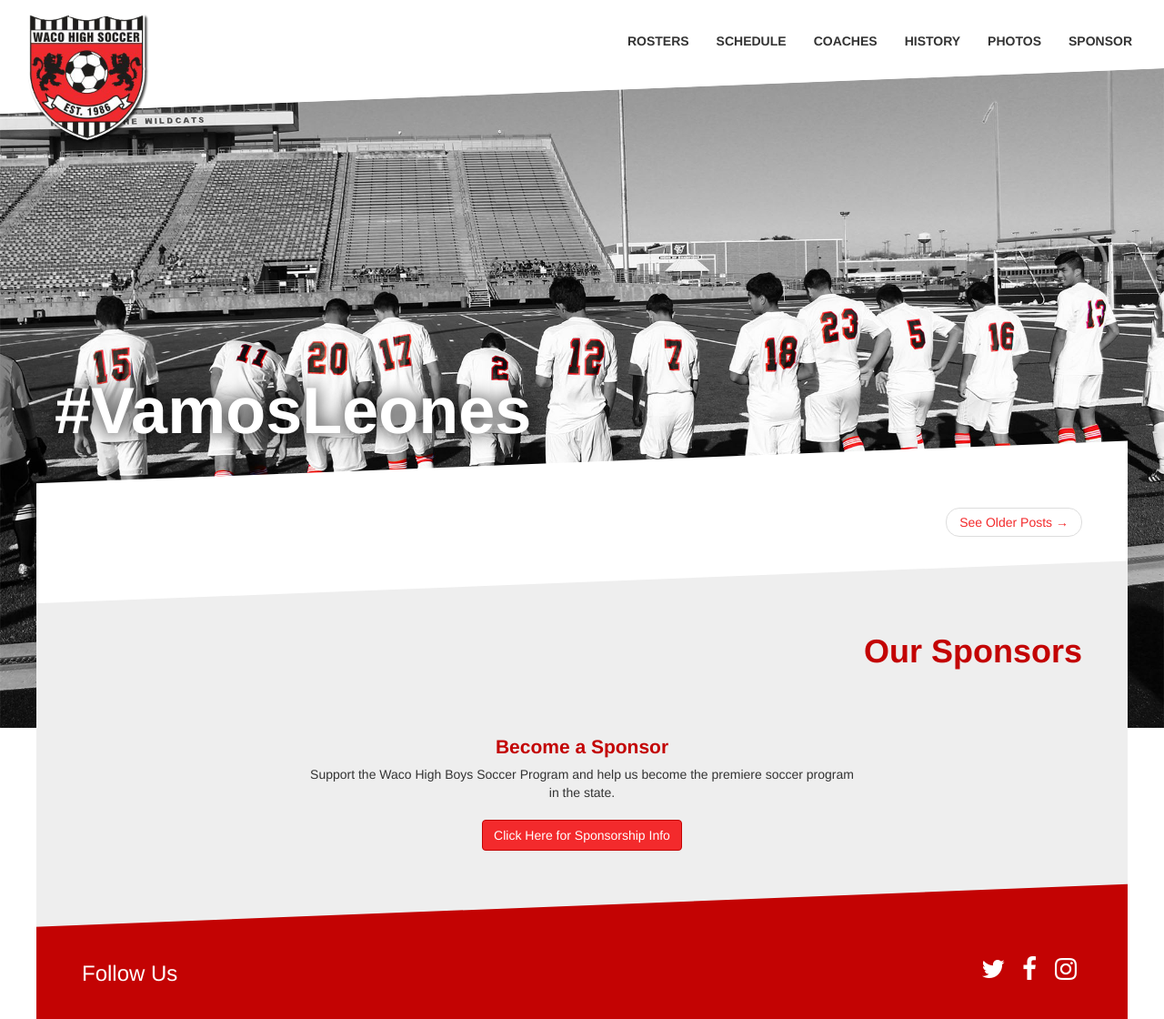
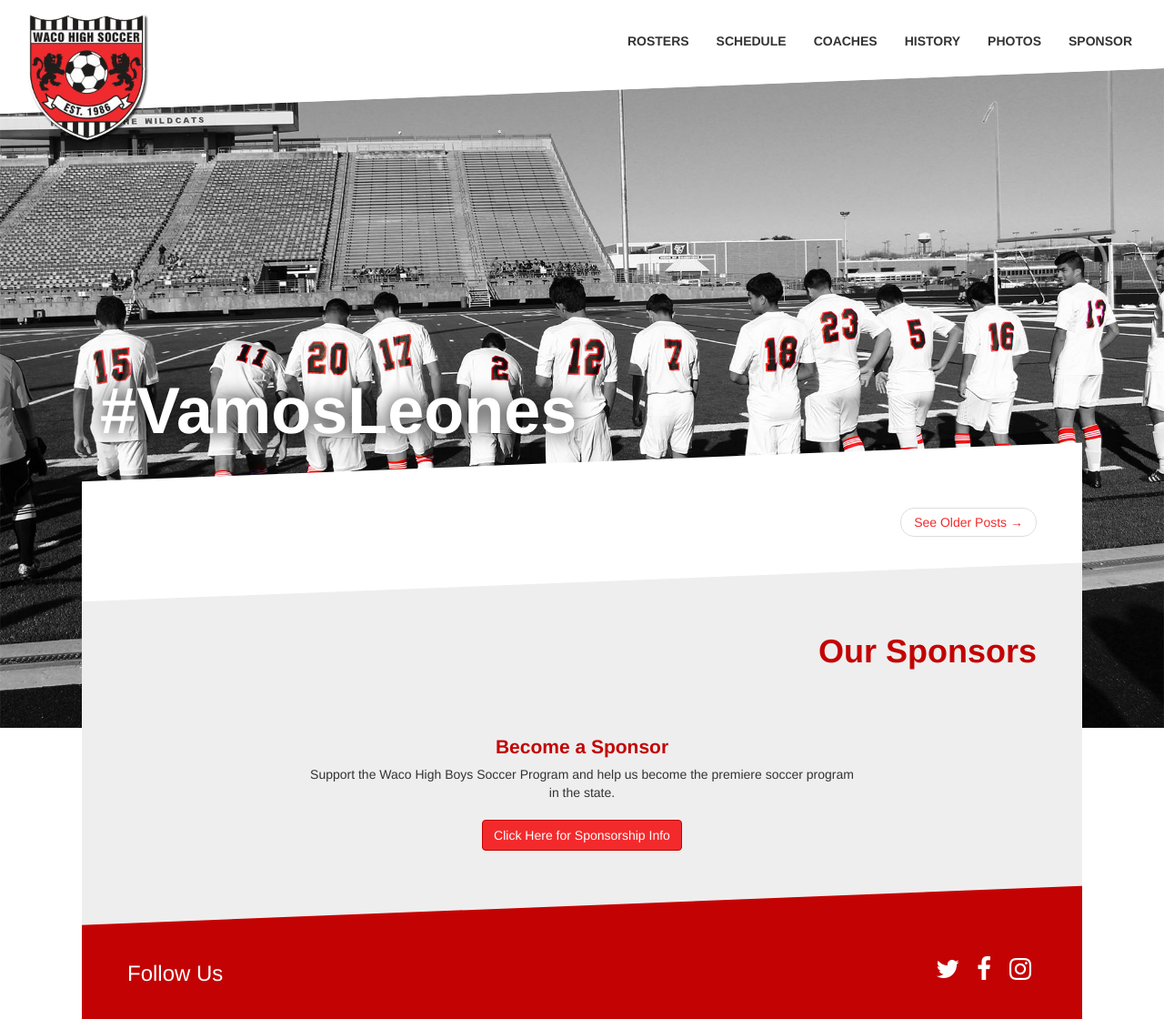
Before and after one commit to acewert/whsboyssoccer, a Django app: page / in a window 1280 px wide. Shown: the whole page at 91% size. Run offline with Django 3.2, Linux system fonts and the light colour scheme; data that the repository does not hold is empty; some libraries are stand-ins or nearby versions.

Commit message:
Adjustments

```diff
--- a/app/static/styles/base.css
+++ b/app/static/styles/base.css
@@ -124,16 +124,15 @@ body {
 
 #page-title {
     color: #ffffff;
-    font-size: 48px;
+    font-size: 42px;
     font-weight: 600;
     line-height: 48px;
     margin: 0 auto;
-    max-width: 1200px;
+    max-width: 1100px;
     padding-bottom: 40px;
     padding-left: 10px;
     padding-right: 10px;
     text-shadow: 0 0 20px #000000;
-    width: calc(100% - 20px);
 }
 
     @media(min-width: 768px) {
@@ -143,6 +142,7 @@ body {
             padding-bottom: 30px;
             padding-left: 20px;
             padding-right: 20px;
+            width: calc(100% - 50px);
         }
     }
 
@@ -165,12 +165,11 @@ a:hover {
     margin-left: auto;
     margin-right: auto;
     margin-top: -25px;
-    max-width: 1200px;
+    max-width: 1100px;
     padding-bottom: 50px;
     padding-left: 15px;
     padding-right: 15px;
     padding-top: 50px;
-    width: calc(100% - 20px);
 }
 
 .section-title {
@@ -224,6 +223,7 @@ a:hover {
             padding-left: 50px;
             padding-right: 50px;
             padding-top: 75px;
+            width: calc(100% - 50px);
         }
 
         .section-title {
--- a/app/templates/base.html
+++ b/app/templates/base.html
@@ -11,7 +11,7 @@
         <title>Waco High School Boys Soccer</title>
         <link href="https://maxcdn.bootstrapcdn.com/bootstrap/3.3.7/css/bootstrap.min.css" rel="stylesheet" type="text/css">
         <link href="https://maxcdn.bootstrapcdn.com/font-awesome/4.7.0/css/font-awesome.min.css" rel="stylesheet" type="text/css">
-        <link href="{% static 'styles/base.css' %}?5" rel="stylesheet" type="text/css">
+        <link href="{% static 'styles/base.css' %}?6" rel="stylesheet" type="text/css">
         <link href="{% static 'icons/favicon.png' %}" rel="icon" type="image/png">
         {% block styles %}{% endblock %}
     </head>
```
